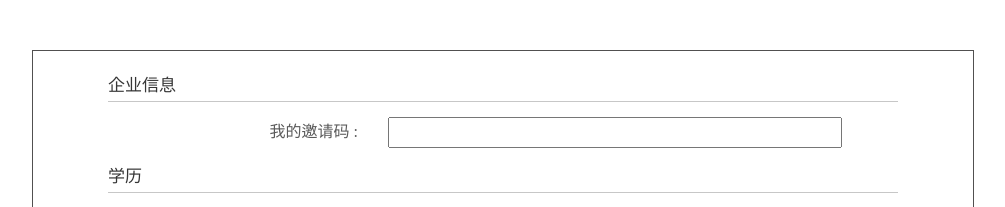
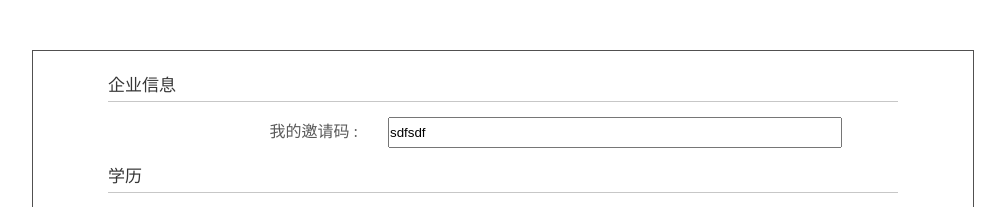
Before and after one commit to LuYYv/ReactJsonSchemaForm, a React app: page / in a window 1280 px wide. Shown: the top 207 px of the page, without its empty margins (137-1142 px from the left). Built offline with nearby package versions, Linux system fonts and the light colour scheme.

Commit message:
readOnly  ready

```diff
--- a/mockData.js
+++ b/mockData.js
@@ -36,7 +36,9 @@ export const schema = {
         "invitationCode": {
             "type": "string",
             "length": 3,
-            "title": "我的邀请码"
+            "title": "我的邀请码",
+            "readOnly": true,
+            "default": "sdfsdf"
         },
         "arraytest": {
             "type": "array",
--- a/src/JsonSchema/Fields/ArrayField.js
+++ b/src/JsonSchema/Fields/ArrayField.js
@@ -35,7 +35,7 @@ class ArrayField extends Component {
     }
 
     _createRederDom () {
-        const {schema, schema:{minItems=1, items, maxItems=10000,}, formData, $id} = this.props;
+        const {schema, schema:{minItems=1, items, maxItems=10000,readOnly}, formData, $id} = this.props;
         let itemsArray = [];
         for (let i=0; (i<minItems || i<formData.length) && i < maxItems; i++ ) {
             const value = formData[i] ? formData[i] : undefined;
@@ -45,7 +45,8 @@ class ArrayField extends Component {
                         schema = {items}
                         formData = {value}
                         $id={`${$id}-${i}`}
-                        onChange={this.handleChange} />
+                        onChange={this.handleChange}
+                        readOnly={readOnly} />
                     {this._createHandleDom(i)}
                 </div>
             )
--- a/src/JsonSchema/Fields/NumberField.js
+++ b/src/JsonSchema/Fields/NumberField.js
@@ -12,8 +12,8 @@ class NumberField extends Component {
     }
 
     handleChange ({floatValue}) {
-        const {formData, onChange, $id} = this.props;
-        if ( onChange === undefined ) return formData;
+        const {formData, onChange, $id, schema:{readOnly}} = this.props;
+        if ( readOnly || onChange === undefined ) return formData;
         onChange ( floatValue, $id);
     }
 
@@ -27,10 +27,10 @@ class NumberField extends Component {
     }
 
     render() {
-        const {schema:{title, mustFill}, formData, uiSchema, $id} = this.props;
+        const {schema:{title, mustFill, readOnly,}, formData, uiSchema, $id} = this.props;
         const errorConfig = this.state.errorConfig || this.props.schema.errorConfig;
         return (
-            <div className={`input-wrapper number-field ${errorConfig ? 'error-field' : ''}`}>
+            <div className={`input-wrapper number-field ${errorConfig ? 'error-field' : ''} ${readOnly ? "readOnly" : ""}`}>
                 <span className="label">{title} :</span>
                 {mustFill?<span className="must-fill">*</span>:null}
                 <div className="input">
--- a/src/JsonSchema/Fields/ObjectField.js
+++ b/src/JsonSchema/Fields/ObjectField.js
@@ -10,7 +10,8 @@ class ObjectField extends Component {
 
     _createRender () {
         const {schema, formData = {}, uiSchema, $id} = this.props;
-        let require = schema.require === undefined ? [] : schema.require;
+        const readOnly = schema.readOnly == undefined ? false : schema.readOnly
+        const require = schema.require === undefined ? [] : schema.require;
         let objectProperties = Object.keys(schema.properties).map(i=>{
             let mustFill = require.indexOf(i) !== -1 ? true : false ;
             return <SchemaField
@@ -20,6 +21,7 @@ class ObjectField extends Component {
                     schema={schema.properties[i]}
                     formData={formData[i]}
                     onChange={this.props.onChange}
+                    readOnly={readOnly}
                  />
         })
 
--- a/src/JsonSchema/Fields/StringField.js
+++ b/src/JsonSchema/Fields/StringField.js
@@ -13,9 +13,8 @@ class StringField extends Component {
 
 
     handleChange (e) {
-        const {formData, onChange, $id} = this.props;
-        if ( onChange === undefined )
-            throw `${$id} onChange is required`;
+        const {formData, onChange, $id, schema:{readOnly}} = this.props;
+        if ( readOnly || onChange === undefined ) return;
         onChange (e.target.value === "" ? undefined : e.target.value, $id);
     }
 
@@ -31,10 +30,10 @@ class StringField extends Component {
     }
 
     render() {
-        const {schema:{type, title, }, mustFill, formData, uiSchema, $id} = this.props;
+        const {schema:{type, title, readOnly}, mustFill, formData, uiSchema, $id} = this.props;
         const errorConfig = this.state.errorConfig || this.props.schema.errorConfig;
         return (
-            <div className={`input-wrapper string-field ${errorConfig==undefined ? '' : 'error-field'}`}>
+            <div className={`input-wrapper string-field ${errorConfig==undefined ? '' : 'error-field'} ${readOnly ? "readOnly" : ""}`} >
                 <span className="label">{title}  :</span>
                 {mustFill?<span className="must-fill">*</span>:null}
                 <div className="input">
--- a/src/schemaChecker.js
+++ b/src/schemaChecker.js
@@ -76,6 +76,7 @@ const objectProps = {
     type: "string",
     properties: "object",
     require: "object",
+    readOnly: "boolean",
 }
 
 const numberProps = {
@@ -86,6 +87,7 @@ const numberProps = {
     minLength: "number",
     maxLength: "number",
     errorConfig: "string",
+    readOnly: "boolean",
 }
 
 const stringProps = {
@@ -96,6 +98,7 @@ const stringProps = {
     minLength: "number",
     maxLength: "number",
     errorConfig: "string",
+    readOnly: "boolean",
 }
 
 const arrayProps = {
@@ -106,4 +109,5 @@ const arrayProps = {
     minItems: "number",
     maxItems: "number",
     moveAble: "boolean",
+    readOnly: "boolean",
 }
```
